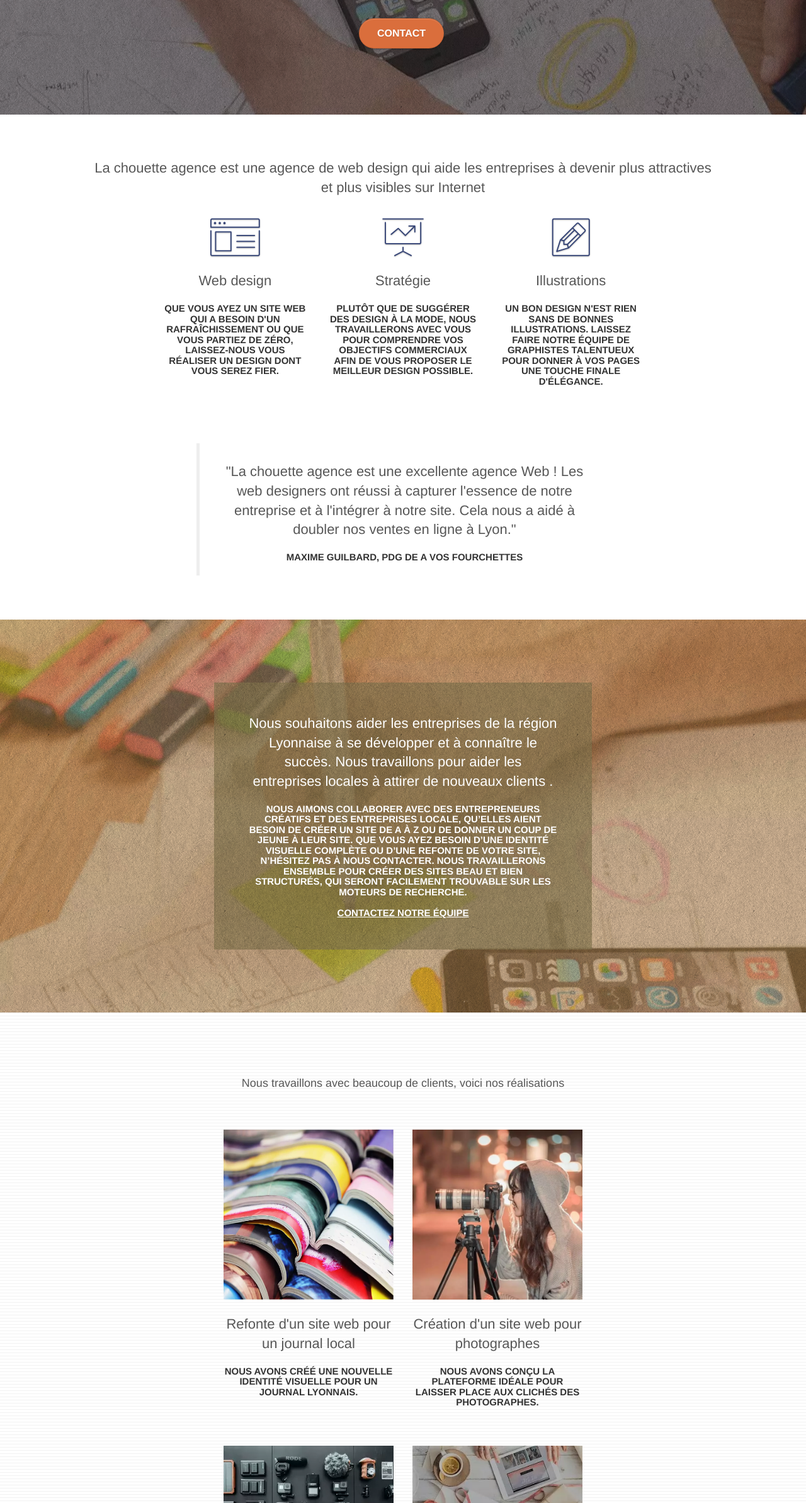
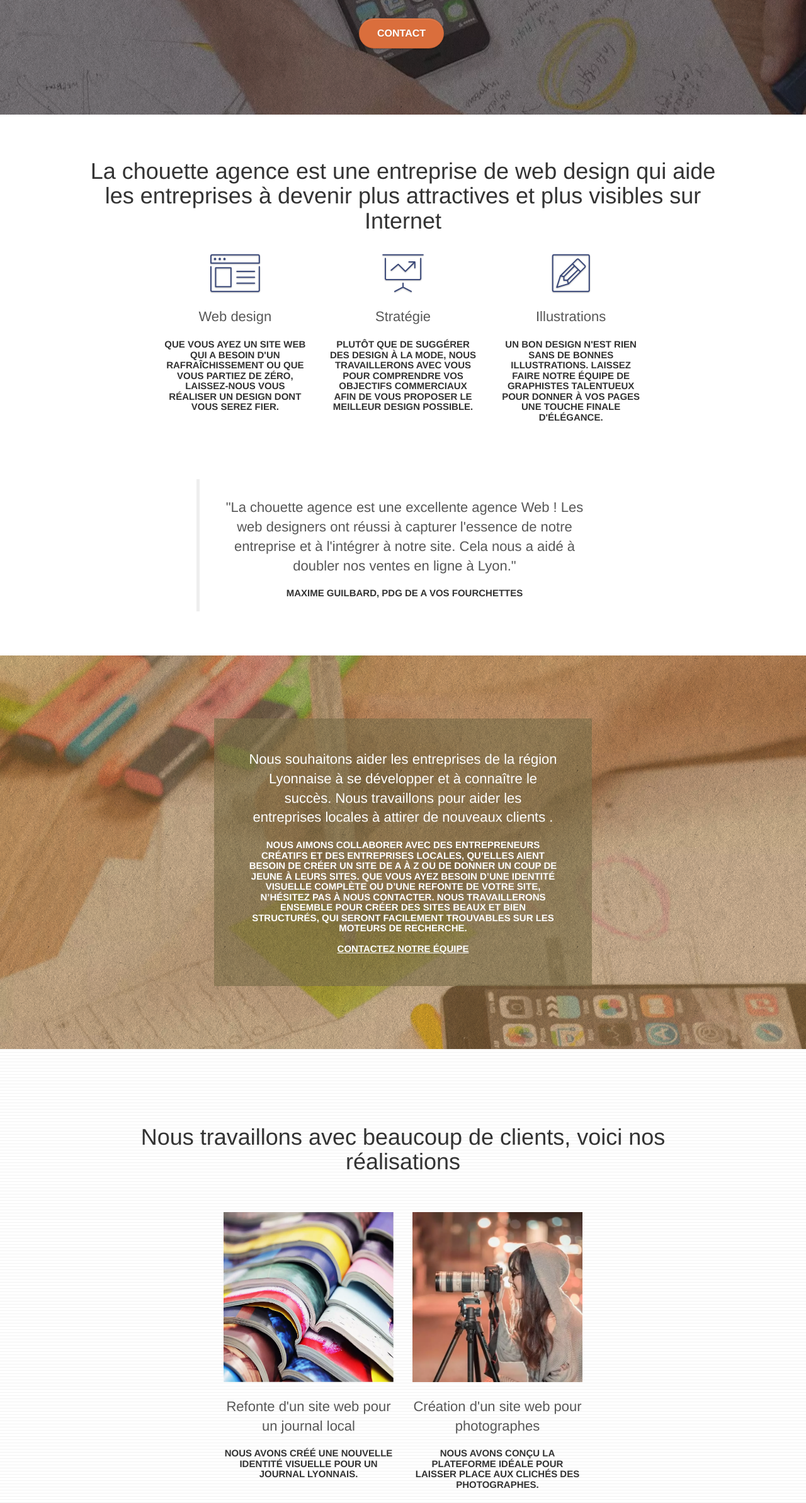
Before and after one commit to Faissoil22/AliFaissoil_4_10082021, a plain HTML site: page optimize/index.html in a window 1280 px wide. Shown: the part 413-2800 px from the top of the page at 63% size. Drawn offline with Linux system fonts and the light colour scheme.

Commit message:
git commit optimize\index.html

```diff
--- a/optimize/contact.html
+++ b/optimize/contact.html
@@ -1,12 +1,11 @@
 <!DOCTYPE html>
 <html lang="fr">
     <head>
-        <meta charset="utf-8" />
-        <meta name="description" content="La chouette agence, une Entreprise de web design basée à Lyon. Aide les entreprises à devenir plus attractives et plus visibles sur Lyon" />
-        <meta name="description" content="" />
-        <meta name="viewport" content="width=device-width, initial-scale=1.0, viewport-fit=cover" />
+        <meta charset="utf-8">
+        <meta name="description" content="La chouette agence, une Entreprise de web design basée à Lyon. Aide les entreprises à devenir plus attractives et plus visibles sur Lyon">
+        <meta name="viewport" content="width=device-width, initial-scale=1.0, viewport-fit=cover">
         <link rel="canonical" href="https://faissoil22.github.io/AliFaissoil_4_10082021/optimize/index.html">
-        <link rel="shortcut icon" type="image/png" href="favicon.jpg" />
+        <link rel="shortcut icon" type="image/png" href="favicon.jpg">
 
         <link rel="stylesheet" type="text/css" href="./css/bootstrap.min.css">
         <link rel="stylesheet" type="text/css" href="style.css" />
@@ -40,7 +39,7 @@
 								<span class="icon-bar"></span>
                             </button>
                         </div>
-                        <div class="navbar-collapse navbar-1 special-dropdown-nav collapse in" aria-expanded="true">
+                        <div class="navbar-collapse navbar-1 special-dropdown-nav collapse in">
                             <ul class="site-navigation nav navbar-nav">
                                 <li>
                                     <a href="index.html">Accueil</a>
@@ -56,13 +55,13 @@
                 <section class="bloc bg-dots-bg bg-repeat bgc-atomic-tangerine d-bloc bloc-bg-texture texture-paper" id="bloc-6">
                     <div class="container bloc-lg">
                         <div class="row">
-                            <article class="col-sm-12">
+                            <div class="col-sm-12">
                                 <h1 class="text-center hero-bloc-text tc-white">Parlons web design !</h1>
-                                <p class="text-center mg-lg tc-white tight-width-whitespace">
+                                <h2 class="text-center mg-lg tc-white tight-width-whitespace">
                                     Nous sommes ravis que vous souhaitiez collaborer avec notre agence.<br />
                                     Parlez-nous de votre projet en complétant le formulaire ci-dessous.
-                                </p>
-                            </article>
+								</h2>
+                            </div>
                         </div>
                     </div>
                 </section>
--- a/optimize/index.html
+++ b/optimize/index.html
@@ -72,15 +72,15 @@
 		  <!-- bloc-1-presentation END -->
 
 		  <!-- bloc-2-services -->
-		  <article class="bloc bgc-white l-bloc" id="bloc-2-services">
+		  <section class="bloc bgc-white l-bloc" id="bloc-2-services">
 			<div class="container bloc-md">
 				<div class="row">
-					<aside class="col-sm-12 text-center">
-						<h2>La chouette agence est une agence de web design qui aide les entreprises à devenir plus attractives et plus visibles sur Internet</h2>
-					</aside>
+					<h1 class="col-sm-12 text-center">
+						La chouette agence est une entreprise de web design qui aide les entreprises à devenir plus attractives et plus visibles sur Internet
+					</h1>
 				</div>
 				<div class="row voffset-lg med-width-whitespace">
-					<section class="col-sm-4">
+					<div class="col-sm-4">
 						<div class="text-center">
 							<span class="et-icon-browser sm-shadow icon-dark-slate-blue icons icon-lg"></span>
 						</div>
@@ -90,8 +90,8 @@
 						<h3 class="text-center ">
 							Que vous ayez un site web qui a besoin d'un rafraîchissement ou que vous partiez de zéro, laissez-nous vous réaliser un design dont vous serez fier.
 						</h3>
-					</section>
-					<section class="col-sm-4">
+					</div>
+					<div class="col-sm-4">
 						<div class="text-center">
 							<span class="et-icon-presentation sm-shadow icon-dark-slate-blue icons icon-lg"></span>
 						</div>
@@ -101,8 +101,8 @@
 						<h3 class="text-center ">
 							Plutôt que de suggérer des design à la mode, nous travaillerons avec vous pour comprendre vos objectifs commerciaux afin de vous proposer le meilleur design possible.<br>
 						</h3>
-					</section>
-					<section class="col-sm-4">
+					</div>
+					<div class="col-sm-4">
 						<div class="text-center">
 							<span class="et-icon-edit sm-shadow icon-dark-slate-blue icons icon-lg"></span>
 						</div>
@@ -112,47 +112,47 @@
 						<h3 class="text-center ">
 							Un bon design n'est rien sans de bonnes illustrations. Laissez faire notre équipe de graphistes talentueux pour donner à vos pages une touche finale d'élégance.
 						</h3>
-					</section>
+					</div>
 				</div>
-				<section class="row voffset-lg voffset">
+				<div class="row voffset-lg voffset">
 					<div class="col-xs-12 col-md-8 col-md-offset-2 text-center">
 						<blockquote>
 							<h2>"La chouette agence est une excellente agence Web ! Les web designers ont réussi à capturer l'essence de notre entreprise et à l'intégrer à notre site. Cela nous a aidé à doubler nos ventes en ligne à Lyon."</h2>
 							<h3>Maxime Guilbard, PDG de A vos fourchettes</h3>
 						</blockquote>
 					</div>
-				</section>
+				</div>
 			</div>
-		  </article>
+		</section>
 		  <!-- bloc-2-services END -->
 
 		  <!-- bloc-3-what-i-do -->
-		  <article class="bloc tc-white bgc-atomic-tangerine bg-presentation d-bloc bloc-bg-texture texture-paper b-parallax" id="bloc-3-what-i-do">
+		  <section class="bloc tc-white bgc-atomic-tangerine bg-presentation d-bloc bloc-bg-texture texture-paper b-parallax" id="bloc-3-what-i-do">
 			<div class="container bloc-lg">
-				<section class="row tight-width-whitespace black-background">
+				<div class="row tight-width-whitespace black-background">
 					<div class="col-sm-12">
 						<h2 class="mg-md text-center tc-white">
 							Nous souhaitons aider les entreprises de la région Lyonnaise à se développer et à connaître le succès. Nous travaillons pour aider les entreprises locales à attirer de nouveaux clients .<br>
 						</h2>
 						<h3 class="text-center white">
-							Nous aimons collaborer avec des entrepreneurs créatifs et des entreprises locale, qu’elles aient besoin de créer un site de A à Z ou de donner un coup de jeune à leur site. Que vous ayez besoin d’une identité visuelle complète ou d’une refonte de votre site, n’hésitez pas à nous contacter. Nous travaillerons ensemble pour créer des sites beau et bien structurés, qui seront facilement trouvable sur les moteurs de recherche. <br><br><a class="ltc-white bold-link" href="contact.html">Contactez notre équipe</a><br>
+							Nous aimons collaborer avec des entrepreneurs créatifs et des entreprises locales, qu’elles aient besoin de créer un site de A à Z ou de donner un coup de jeune à leurs sites. Que vous ayez besoin d’une identité visuelle complète ou d’une refonte de votre site, n’hésitez pas à nous contacter. Nous travaillerons ensemble pour créer des sites beaux et bien structurés, qui seront facilement trouvables sur les moteurs de recherche. <br><br><a class="ltc-white bold-link" href="contact.html">Contactez notre équipe</a><br>
 						</h3>
 					</div>
-				</section>
+				</div>
 			</div>
-		  </article>
+		</section>
 		  <!-- bloc-3-what-i-do END -->
 
 		  <!-- bloc-4-portfolio -->
-		  <article class="bloc bgc-white bg-lines-h2-bg bg-repeat l-bloc" id="bloc-4-portfolio">
+		  <section class="bloc bgc-white bg-lines-h2-bg bg-repeat l-bloc" id="bloc-4-portfolio">
 			<div class="container bloc-lg">
 				<div class="row">
-					<aside class="col-sm-12 text-center">
-						<p>Nous travaillons avec beaucoup de clients, voici nos réalisations</p>
-					</aside>
+					<h1 class="col-sm-12 text-center">
+						Nous travaillons avec beaucoup de clients, voici nos réalisations
+					</h1>
 				</div>
 				<div class="row tight-width-whitespace portfolio-row">
-					<section class="col-sm-6">
+					<div class="col-sm-6">
 						<a href="#" data-lightbox="img/cover-book.jpg" data-gallery-id="gallery-1" data-caption="Refonte d'un site web pour un journal local" data-frame="snapshot-lb"><img src="img/1.webp" alt="Couverture de livres" class="img-responsive portfolio-thumb"></a>
 						<h2 class="mg-md text-center">
 							Refonte d'un site web pour un journal local
@@ -160,8 +160,8 @@
 						<h3 class="text-center">
 							Nous avons créé une nouvelle identité visuelle pour un journal lyonnais.
 						</h3>
-					</section>
-					<section class="col-sm-6">
+					</div>
+					<div class="col-sm-6">
 						<a href="#" data-lightbox="img/photographers.png" data-gallery-id="gallery-1" data-caption="Création d'un site web pour photographes" data-frame="snapshot-lb"><img src="img/2.webp" class="img-responsive portfolio-thumb" alt="Prise de photographies"></a>
 						<h2 class="mg-md text-center">
 							Création d'un site web pour photographes
@@ -169,10 +169,10 @@
 						<h3 class="text-center">
 							Nous avons conçu la plateforme idéale pour laisser place aux clichés des photographes.
 						</h3>
-					</section>
+					</div>
 				</div>
 				<div class="row tight-width-whitespace portfolio-row">
-					<section class="col-sm-6">
+					<div class="col-sm-6">
 						<a href="#" data-lightbox="img/material-photo.png" data-gallery-id="gallery-1" data-caption="Création d'un site internet pour un voyageur" data-frame="snapshot-lb"><img src="img/3.webp" class="img-responsive portfolio-thumb" alt="matériel pour photographes"></a>
 						<h2 class="mg-md text-center">
 							Création d'un site internet pour un voyageur
@@ -180,8 +180,8 @@
 						<h3 class="text-center">
 							Nous avons élaboré un site internet et des illustrations pour sublimer les vidéos et les articles de ce voyageur.
 						</h3>
-					</section>
-					<section class="col-sm-6">
+					</div>
+					<div class="col-sm-6">
 						<a href="#" data-lightbox="img/board.png" data-gallery-id="gallery-1" data-caption="Conception d'un site pour une agence de mariage" data-frame="snapshot-lb"><img src="img/4.webp" class="img-responsive portfolio-thumb" alt="plan de travail"></a>
 						<h2 class="mg-md text-center">
 							Conception d'un site pour une agence de mariage
@@ -189,25 +189,25 @@
 						<h3 class="text-center">
 							Nous avons travaillé avec cette agence pour créer un site internet permettant la présentation détaillée de leur prestation.
 						</h3>
-					</section>
+					</div>
 				</div>
 			</div>
-		  </article>
+		  </section>
 		  <!-- bloc-4-portfolio END -->
 
 		  <!-- bloc-5-cta -->
-		  <article class="bloc bgc-dark-slate-blue bg-banniere d-bloc bloc-bg-texture texture-paper" id="bloc-5-cta">
+		  <section class="bloc bgc-dark-slate-blue bg-banniere d-bloc bloc-bg-texture texture-paper" id="bloc-5-cta">
 			<div class="container bloc-lg">
-				<section class="row">
+				<div class="row">
 					<h2 class="mg-md text-center tc-white">
 						Prêt pour redonner vie à votre projet ?<br>Contactez notre équipe !
 					</h2>
 					<div class="col-sm-12 text-center">
 						<a href="contact.html" class="btn btn-atomic-tangerine btn-clean btn-rd btn-lg cta-hero">Contact</a>
 					</div>
-				</section>
+				</div>
 			</div>
-		  </article>
+		</section>
 		  <!-- bloc-5-cta END -->
 	  </main>
       <!-- Footer - bloc-8 -->
@@ -215,9 +215,9 @@
 		<div class="container bloc-sm">
 			<div class="row">
 				<div class="col-sm-12">
-					<p class="text-center">
+					<h2 class="text-center">
 						La chouette agence - Agence web basée à Lyon.<br>
-					</p>
+					</h2>
 					<nav class="row row-no-gutters social">
 						<div class="col-sm-3">
 							<div class="text-center">
```
